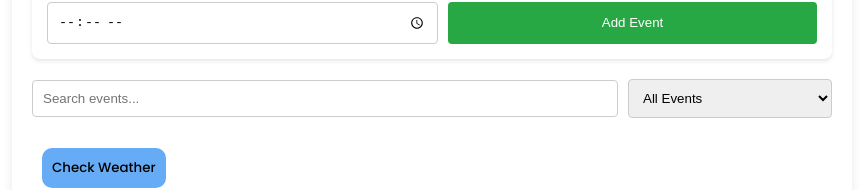
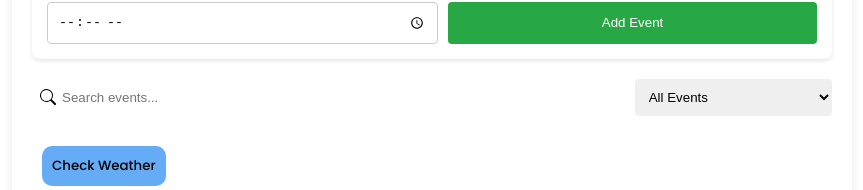
Before and after one commit to Himan1807/event-planner, a plain HTML site: page index.html in a window 1280 px wide. Shown: the part 216-406 px from the top of the page, without its empty margins (208-1071 px from the left). Drawn offline with Linux system fonts and the light colour scheme.

Commit message:
added 'search' icon

```diff
--- a/index.html
+++ b/index.html
@@ -31,6 +31,7 @@
     </form>
 
     <div class="controls">
+        <img src="Images/search.svg" alt="Search" id="searchIcon">
         <input type="text" id="searchInput" placeholder="Search events...">
         <!-- Search input to filter events  -->
         <select id="filterSelect"> <!-- Dropdown to select event filters  -->
--- a/style.css
+++ b/style.css
@@ -75,6 +75,7 @@ form button:hover {
 .controls {
     display: flex;
     /* Uses flexbox for layout  */
+    position: relative;
     justify-content: space-between;
     /* Distributes space between child elements  */
     align-items: center;
@@ -83,12 +84,22 @@ form button:hover {
     /* Adds vertical margins to separate controls from other elements  */
 }
 
+.controls #searchIcon {
+    position: absolute;
+    left: 8px;
+    top: 50%;
+    transform: translateY(-50%);
+    pointer-events: none;
+}
+
 .controls input {
     flex: 1;
     /* Allows the search input to take available space  */
-    padding: 10px;
+    padding: 11px;
     /* Adds padding inside the search input  */
-    border: 1px solid #ccc;
+    padding-left: 30px;
+    /* border: 1px solid #555454; */
+    border-style: none;
     /* Light gray border for the search input  */
     border-radius: 4px;
     /* Rounds the corners of the search input  */
@@ -99,7 +110,8 @@ form button:hover {
     /* Adds space to the left of the filter dropdown  */
     padding: 10px;
     /* Adds padding inside the select element  */
-    border: 1px solid #ccc;
+    /* border: 1px solid #727070; */
+    border-style: none;
     /* Light gray border for the select element  */
     border-radius: 4px;
     /* Rounds the corners of the select element  */
```
Also changed, not shown: Images/search.svg (added).
